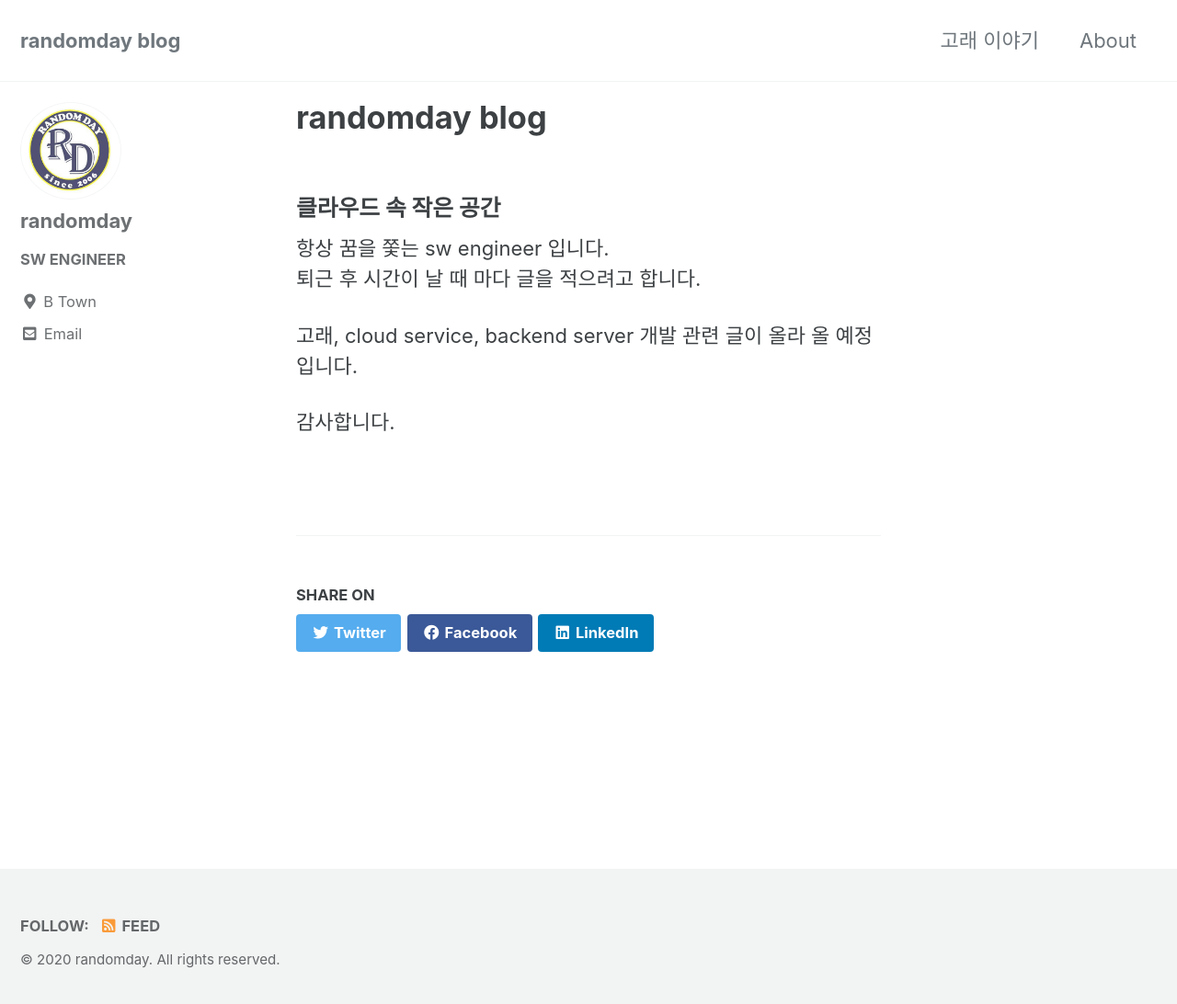
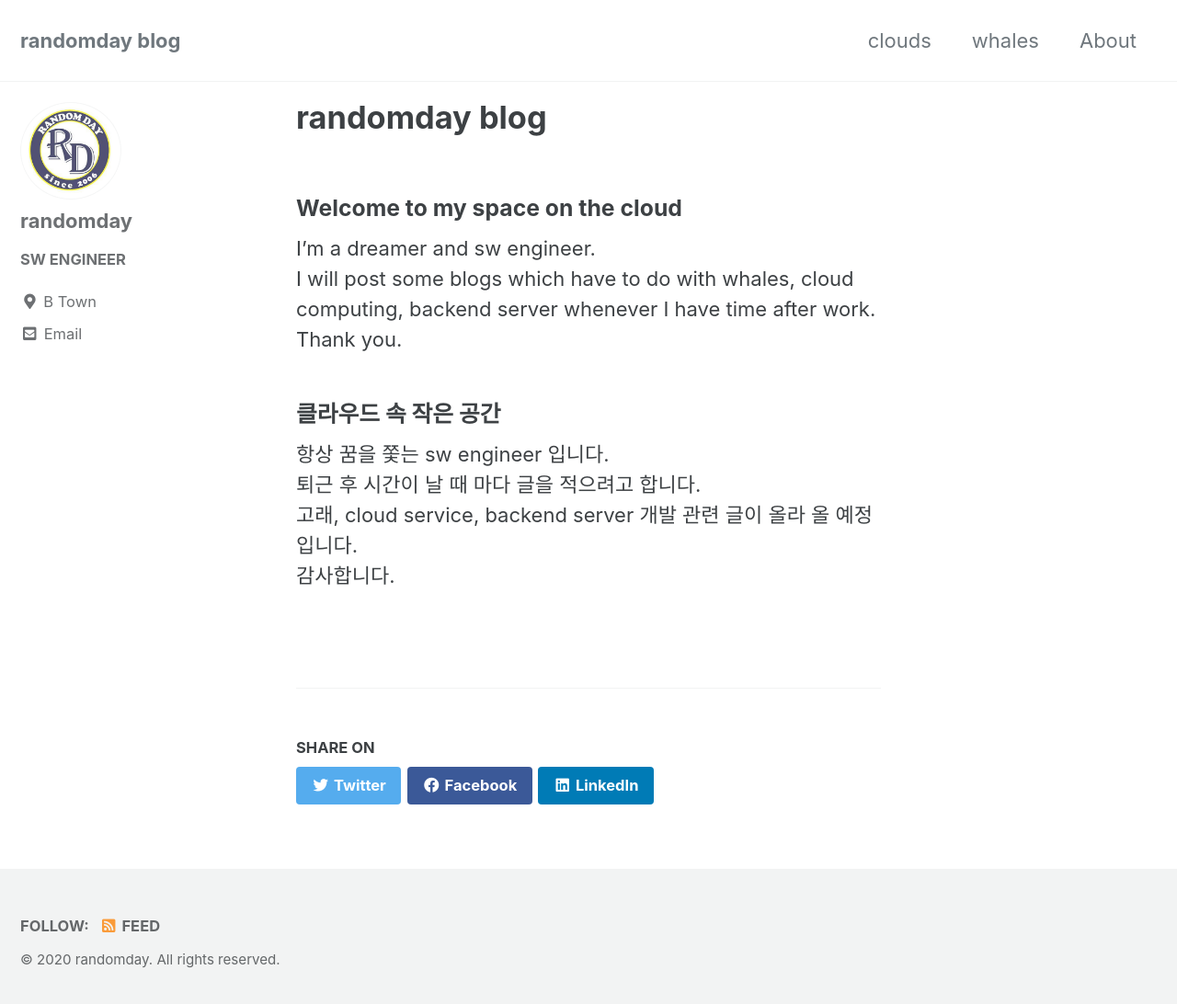
Before and after one commit to randomday/randomday.github.io, a Jekyll site: the page built from _pages/about.md, in a window 1280 px wide and 1100 px high. Shown: the top 1092 px of the window at 92% size. Built offline with Jekyll 4.4.1, drawn with Linux system fonts in a browser that asks for light colours; cached includes are drawn as plain includes.

```diff
--- a/_data/navigation.yml
+++ b/_data/navigation.yml
@@ -13,7 +13,9 @@
 
 # main links
 main:
-  - title: "고래 이야기"
+  - title: "clouds"
+    url: /categories/clouds/
+  - title: "whales"
     url: /categories/whales/
   - title: "About"
     url: /about/
--- a/_pages/about.md
+++ b/_pages/about.md
@@ -4,11 +4,17 @@ permalink: /about/
 layout: single
 ---
 
+
+### Welcome to my space on the cloud
+
+I’m a dreamer and sw engineer.
+I will post some blogs which have to do with whales, cloud computing, backend server whenever I have time after work.
+Thank you.
+
+
 ### 클라우드 속 작은 공간
 
 항상 꿈을 쫓는 sw engineer 입니다.
 퇴근 후 시간이 날 때 마다 글을 적으려고 합니다.
-
 고래, cloud service, backend server 개발 관련 글이 올라 올 예정입니다.
-
 감사합니다.
--- a/_pages/whales.md
+++ b/_pages/whales.md
@@ -1,9 +1,9 @@
 ---
 title: "고래 이야기"
 permalink: /categories/whales/
-layout: categories
+layout: category
 author_profile: true
-taxonomy: 고래 이야기
+taxonomy: whale
 ---
 
 docker 이야기 아님
```
Also changed, not shown: _pages/clouds.md (added, +7 -0 lines), _posts/2020-12-08-bluewhale.md (+3 -3 lines).
